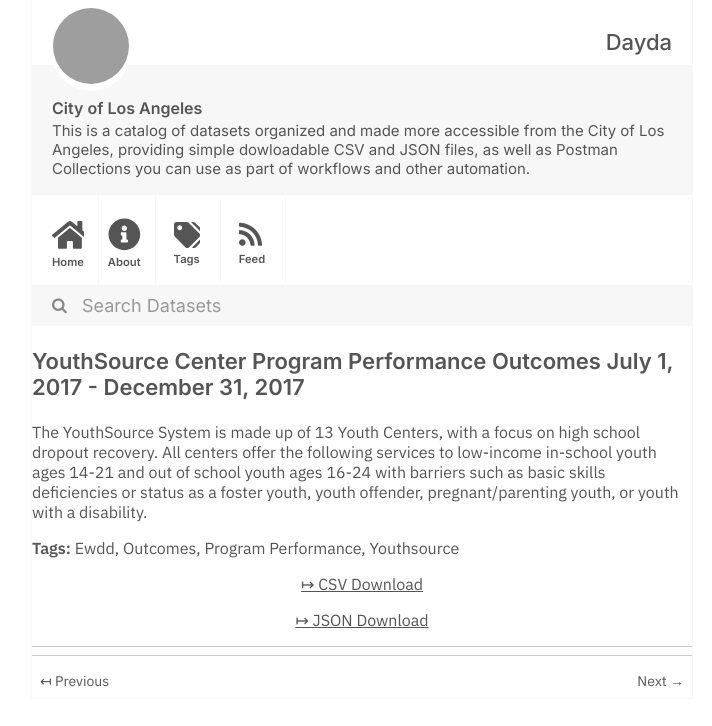
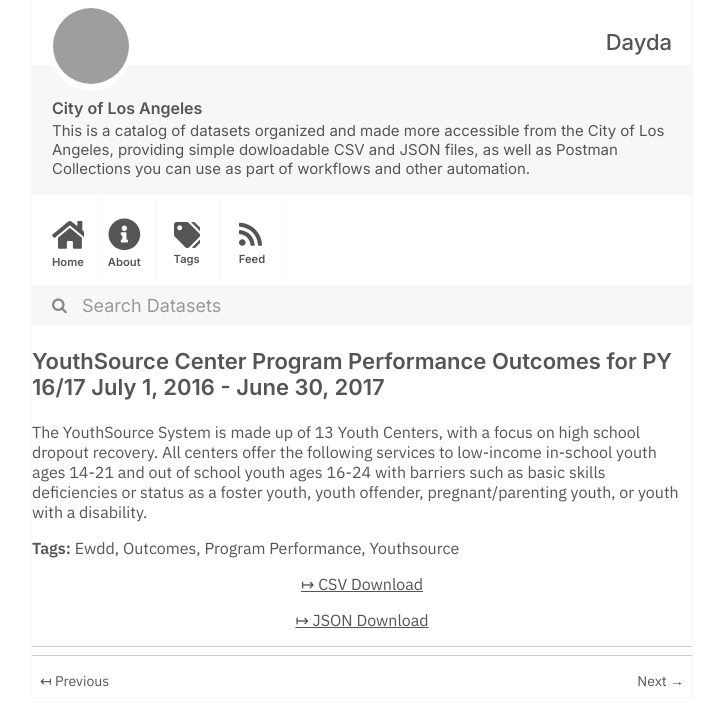
Before and after one commit to dayda-entities/city-of-los-angeles, a Jekyll site: the page built from _posts/2020-11-10-youthsource-center-program-per.md, in a window 1280 px wide, cut to the strip 0-726 px from the top of the page. Shown: the whole strip, without its empty margins (278-990 px from the left). Built offline with Jekyll 4.4.1, drawn with Linux system fonts in a browser that asks for light colours; grey boxes are pictures that could not be loaded.

```diff
--- a/_posts/2020-11-10-youthsource-center-program-per.md
+++ b/_posts/2020-11-10-youthsource-center-program-per.md
@@ -1,9 +1,9 @@
 ---
 title: >-
-  YouthSource Center Program Performance Outcomes   July 1, 2017 - December 31,
-  2017
-created: '2020-11-10T17:52:18.748461'
-modified: '2020-12-02T15:56:00.129976'
+  YouthSource Center Program Performance Outcomes for PY 16/17  July 1, 2016 -
+  June 30, 2017
+created: '2020-11-10T17:52:10.208220'
+modified: '2020-12-02T15:55:17.532107'
 state: active
 type: dataset
 tags:
@@ -13,8 +13,8 @@ tags:
   - Youthsource
 groups:
   - Local Government
-csv_url: 'https://data.lacity.org/api/views/ddvb-suge/rows.csv?accessType=DOWNLOAD'
-json_url: 'https://data.lacity.org/api/views/ddvb-suge/rows.json?accessType=DOWNLOAD'
+csv_url: 'https://data.lacity.org/api/views/8pn8-5zdt/rows.csv?accessType=DOWNLOAD'
+json_url: 'https://data.lacity.org/api/views/8pn8-5zdt/rows.json?accessType=DOWNLOAD'
 layout: post
 
 ---
```
